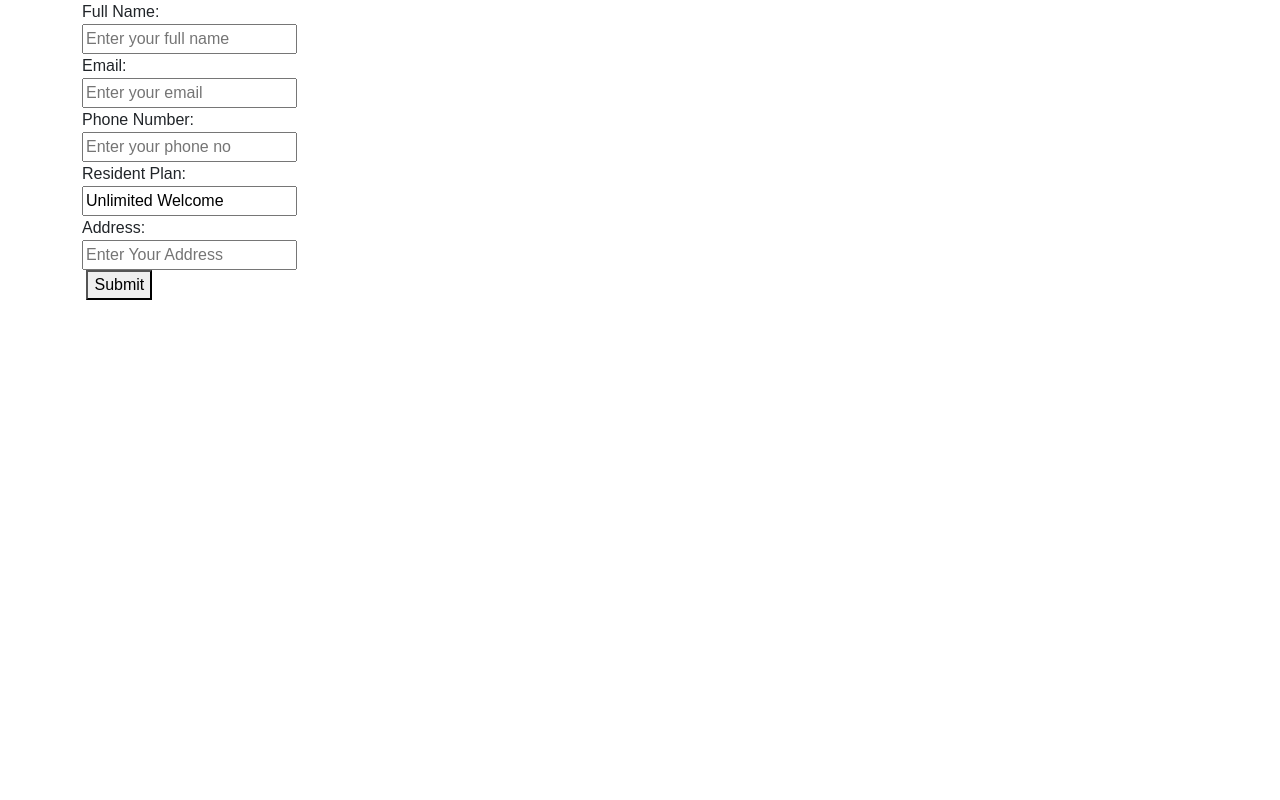
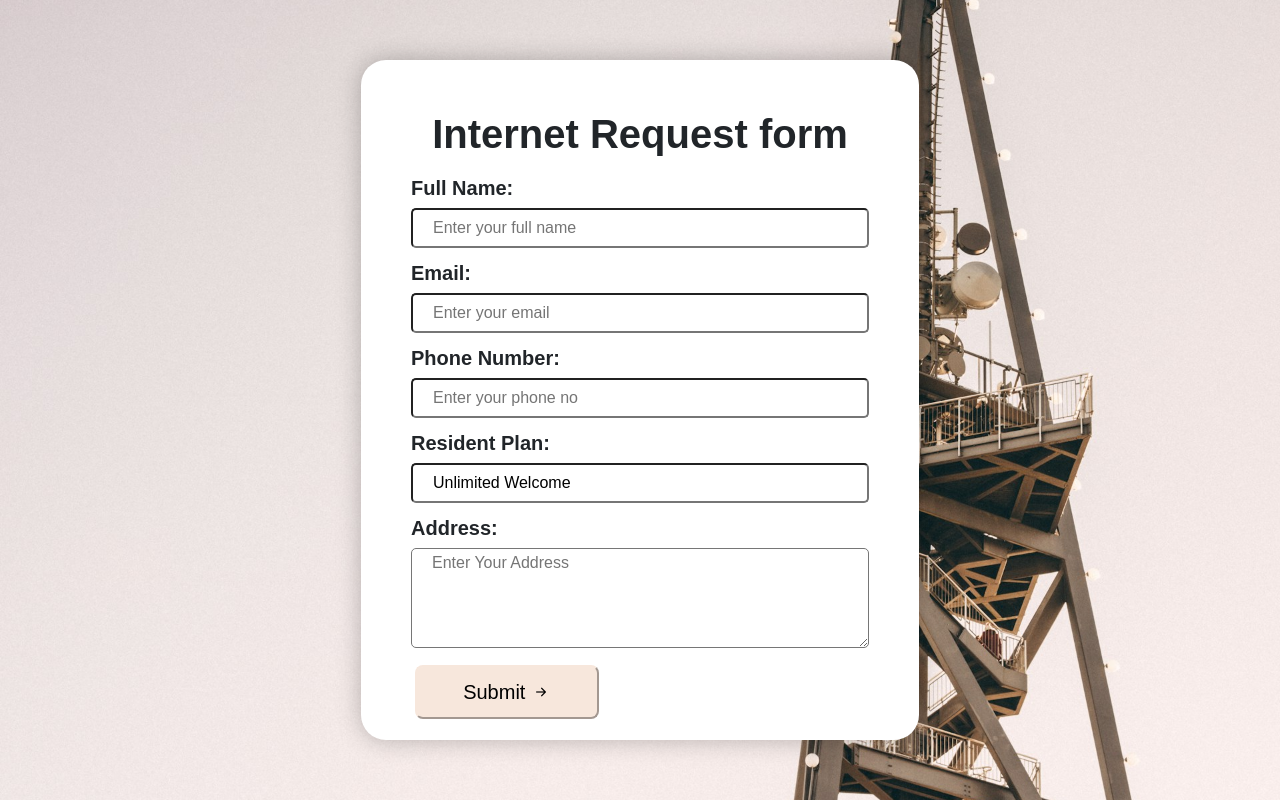
Before and after one commit to Teoruiz07/SpeedNet_Solutions, a plain HTML site: page unlimited-welcome-form.html in a window 1280 px wide. Drawn offline with nearby package versions, Linux system fonts and the light colour scheme.

Commit message:
Internet Form Completed

```diff
--- a/css/styles.css
+++ b/css/styles.css
@@ -175,6 +175,7 @@ nav {
     object-fit: cover;
     border-radius: 16px;
     filter: brightness(0.6);
+    object-position: top;
 }
  #why {
     background-color: #EBF4F6;
@@ -498,13 +499,110 @@ nav {
     width: 100px;
 }
 
+/*form page*/
+.internet-form-body {
+    background-image: url("../images/radio1.jpg");
+    background-position: center;
+    background-size: cover;
+}
+.form-container {
+    display: flex;
+    align-items: center;
+    justify-content: center;
+    height: 100vh;
+    border-radius: 50px;
+}
+
+.plan-form {
+    width: 50%;
+    height: 85vh;
+    box-shadow: 0 0 25px 0px rgba(0, 0, 0, .25);
+    background-color: #ffffff;
+    border-radius: 25px;
+    padding: 50px;
+}
+
+.plan-form > h1 {
+    text-align: center;
+    font-weight: 600;
+    margin-bottom: 15px;
+}
+
+.plan-form > label {
+    font-weight: 900;
+    margin-bottom: 5px;
+    font-size: 20px;
+}
+
+.plan-form > input {
+    width: 100%;
+    height: 40px;
+    margin-bottom: 10px;
+    border-radius: 5px;
+    padding-left: 20px;
+    font-weight: 500;
+    outline: none;
+}
+
+#address {
+    height: 100px;
+    width: 100%;
+    margin-bottom: 10px;
+    border-radius: 5px;
+    padding-left: 20px;
+    font-weight: 500;
+}
+
+.plan-form > button {
+    width: 40%;
+    padding: 10px 20px 10px 20px;
+    border-radius: 8px;
+    font-size: 20px;
+    background-color: #F7E7DC;
+    border-color: #F7E7DC;
+}
+
+.plan-form > button:hover {
+    background-color: #758694;
+    border-color: #758694;
+    color: #ffffff;
+}
+
+.plan-form > input:focus, #address:focus {
+    border: 4px solid #405D72;
+}
+
 @media (max-width: 500px) {
     .internet-price-card {
         width: 90%;
     }
+
+    .review-card {
+        width: 90%;
+        margin-bottom: 10px;
+    }
+
+    .plan-form {
+        width: 100%;
+        height: 90vh;
+    }
+
+    .plan-form > button {
+        width: 50%;
+    }
 }
+
 @media (max-width: 1080px) and (min-width: 500px) {
     .internet-price-card {
         width: 45%;
     }
+
+    .review-card {
+        width: 90%;
+        margin-bottom: 10px;
+    }
+
+    .plan-form {
+        width: 90%;
+    }
 }
--- a/unlimited-welcome-form.html
+++ b/unlimited-welcome-form.html
@@ -14,10 +14,12 @@
             <!-- JavaScript Bundle with Popper -->
             <script src="https://cdn.jsdelivr.net/npm/bootstrap@5.2.2/dist/js/bootstrap.bundle.min.js" integrity="sha384-OERcA2EqjJCMA+/3y+gxIOqMEjwtxJY7qPCqsdltbNJuaOe923+mo//f6V8Qbsw3" crossorigin="anonymous"></script>
 </head>
-<body>
+<body class="internet-form-body">
     <div class="container-fluid internet-form-div">
-        <div class="container">
-            <form action="" class="plan-form-left">
+        <div class="container form-container">
+
+            <form action="" class="plan-form">
+                <h1>Internet Request form</h1>
                 <label for="name">Full Name:</label><br>
                 <input type="text" id="name" name="name" placeholder="Enter your full name" required><br>
 
@@ -31,14 +33,11 @@
                 <input type="text" id="Plan" name="Plan" value="Unlimited Welcome" readonly><br>
 
                 <label for="address">Address:</label><br>
-                <input type="text" name="address" id="address" placeholder="Enter Your Address" required><br>
+                <textarea name="address" id="address" placeholder="Enter Your Address" required></textarea><br>
 
                 <label for="submit"></label>
-                <button type="submit" id="submit" name="submit">Submit</button>
+                <button type="submit" id="submit" name="submit">Submit <i class="bi bi-arrow-right-short"></i></button>
               </form>
-            <div class="plan-form-right">
-                <img src="" alt="">
-            </div>
         </div>
 
     </div>
```
Also changed, not shown: images/Radio.jpg (added), images/radio1.jpg (added).
